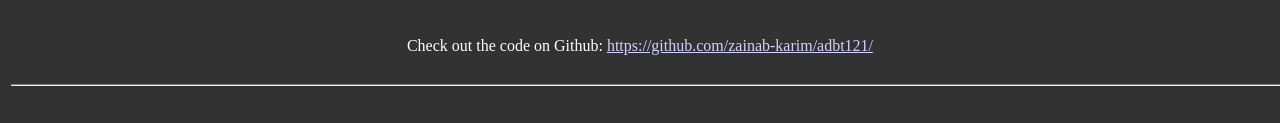
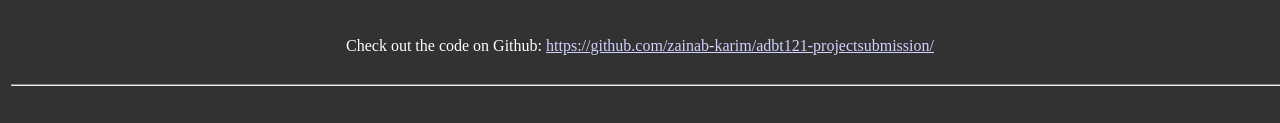
Before and after one commit to zainab-karim/adbt121.github.io, a plain HTML site: page MyProject.html in a window 1280 px wide. Shown: the part 674-797 px from the top of the page. Drawn offline with Linux system fonts and the light colour scheme.

Commit message:
website and video

```diff
--- a/MyProject.html
+++ b/MyProject.html
@@ -63,7 +63,7 @@
    </center> </div>
 
     <center><p>
-      Check out the code on Github: <a href="https://github.com/zainab-karim/adbt121">https://github.com/zainab-karim/adbt121/</a>
+      Check out the code on Github: <a href="https://github.com/zainab-karim/adbt121-projectsubmission">https://github.com/zainab-karim/adbt121-projectsubmission/</a>
     </p></center>
 
   <tr>
```
Also changed, not shown: 2 other files.
